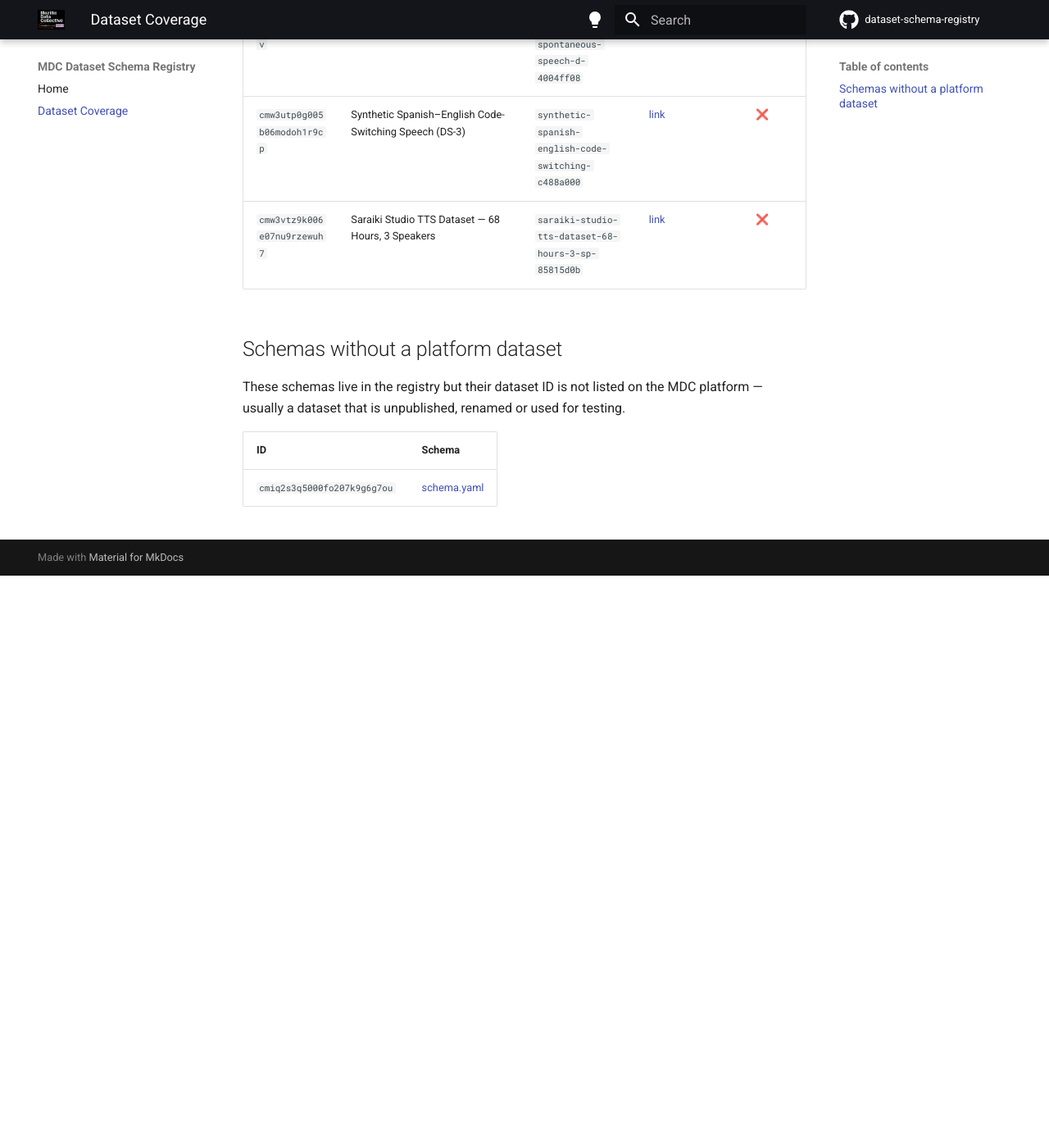
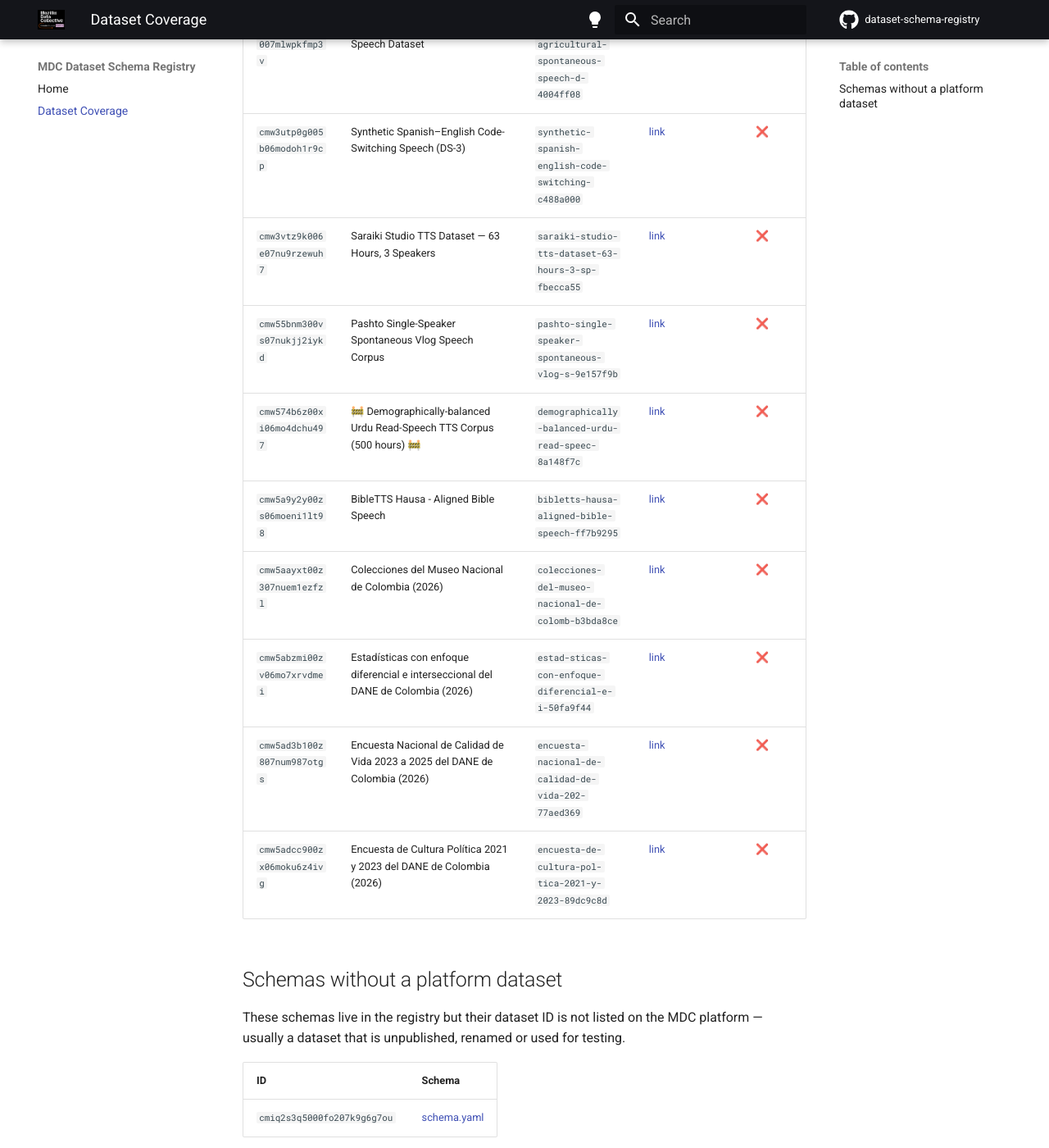
Before and after one commit to Mozilla-Data-Collective/dataset-schema-registry, an MkDocs documentation site: the page built from docs/dataset-coverage.md, in a window 1280 px wide and 1400 px high, scrolled down 127724 px. Shown: the whole window at 82% size. Built offline with MkDocs 1.6.1 and Material for MkDocs 9.7.7, drawn with Linux system fonts in a browser that asks for light colours; comment, search, counter and statistics services are not loaded; before the commit the page ends 128426 px from its top, so only the background shows below that; some of the changed text lies outside the part shown.

Commit message:
chore: update registry index and dataset coverage [skip ci]

```diff
--- a/docs/dataset-coverage.md
+++ b/docs/dataset-coverage.md
@@ -112,7 +112,7 @@ data programmatically.
 | `cmkcy8in2004umo0775mye43g` | Khmer ASR Cultural Dataset | `khmer-asr-cultural-dataset-7f42ad25` | [link](https://mozilladatacollective.com/datasets/cmkcy8in2004umo0775mye43g) | ✅ |
 | `cmkfm6xtw00k2nv07oakesnix` | DataTrust Africa: Speech Corpus of Public Radio Recordings from Northern Uganda | `datatrust-africa-speech-corpus-of-public-84630945` | [link](https://mozilladatacollective.com/datasets/cmkfm6xtw00k2nv07oakesnix) | ❌ |
 | `cmkfm9fbl00nto0070sdcrak2` | Effect AI Scripted Speech 1.0 - English | `effect-ai-scripted-speech-1-0-english-6feecf00` | [link](https://mozilladatacollective.com/datasets/cmkfm9fbl00nto0070sdcrak2) | ✅ |
-| `cmkh2stj6004mmj0751rn8vq6` | ddd-kenya-luhya-70hrs-asr | `ddd-kenya-luhya-70hrs-asr-6a0a25c7` | [link](https://mozilladatacollective.com/datasets/cmkh2stj6004mmj0751rn8vq6) | ❌ |
+| `cmkh2stj6004mmj0751rn8vq6` | DDD Luhya ASR Speech Dataset (70 hours), Research | `ddd-luhya-asr-speech-dataset-70-hours-re-0e24399b` | [link](https://mozilladatacollective.com/datasets/cmkh2stj6004mmj0751rn8vq6) | ❌ |
 | `cmkh3nwms0052nv07997y38zx` | RFE/RL Tatar-Bashkir News Text Corpus | `rfe-rl-tatar-bashkir-news-text-corpus-81671cd4` | [link](https://mozilladatacollective.com/datasets/cmkh3nwms0052nv07997y38zx) | ❌ |
 | `cmkh3vrob005pmj07vgm55iha` | HESEIA Sentence Bias Dataset | `heseia-sentence-bias-dataset-9caa8462` | [link](https://mozilladatacollective.com/datasets/cmkh3vrob005pmj07vgm55iha) | ❌ |
 | `cmkh9rso90076nv076jwxgjv3` | English–Punjabi (Shahmukhi) Parallel Sentences Corpus (Mediamen Archives) | `english-punjabi-shahmukhi-parallel-sente-b370d74f` | [link](https://mozilladatacollective.com/datasets/cmkh9rso90076nv076jwxgjv3) | ❌ |
@@ -193,9 +193,9 @@ data programmatically.
 | `cmmknsho4014wmf087kvq5rc6` | Kokoro Speech Dataset | `kokoro-speech-dataset-74e9c24b` | [link](https://mozilladatacollective.com/datasets/cmmknsho4014wmf087kvq5rc6) | ✅ |
 | `cmmm2ru5r003nmd07p53h9wdw` | TTS Balinese Language | `tts-balinese-language-884fa798` | [link](https://mozilladatacollective.com/datasets/cmmm2ru5r003nmd07p53h9wdw) | ❌ |
 | `cmmm7rvm200b9md07h3pv8uae` | TODa: Tamazight Open Dataset | `toda-tamazight-open-dataset-3eef2658` | [link](https://mozilladatacollective.com/datasets/cmmm7rvm200b9md07h3pv8uae) | ❌ |
-| `cmmng8btl000yl807k8qtx891` | ddd-kenya-somali-68hrs-asr-part1 | `ddd-kenya-somali-68hrs-asr-part1-41a99fae` | [link](https://mozilladatacollective.com/datasets/cmmng8btl000yl807k8qtx891) | ❌ |
-| `cmmnixx2d0043ml07zbq1i7oi` | ddd-kenya-somali-68hrs-asr-part2 | `ddd-kenya-somali-68hrs-asr-part2-019894e7` | [link](https://mozilladatacollective.com/datasets/cmmnixx2d0043ml07zbq1i7oi) | ❌ |
-| `cmmniydvi0047ml07nt6z5xud` | ddd-kenya-somali-68hrs-asr-part3 | `ddd-kenya-somali-68hrs-asr-part3-ceb2b9db` | [link](https://mozilladatacollective.com/datasets/cmmniydvi0047ml07nt6z5xud) | ❌ |
+| `cmmng8btl000yl807k8qtx891` | DDD Somali ASR Speech Dataset (68 hours), Part 1 of 3, Research | `ddd-somali-asr-speech-dataset-68-hours-p-f680c21a` | [link](https://mozilladatacollective.com/datasets/cmmng8btl000yl807k8qtx891) | ❌ |
+| `cmmnixx2d0043ml07zbq1i7oi` | DDD Somali ASR Speech Dataset (68 hours), Part 2 of 3, Research | `ddd-somali-asr-speech-dataset-68-hours-p-7fbc2cc5` | [link](https://mozilladatacollective.com/datasets/cmmnixx2d0043ml07zbq1i7oi) | ❌ |
+| `cmmniydvi0047ml07nt6z5xud` | DDD Somali ASR Speech Dataset (68 hours), Part 3 of 3, Research | `ddd-somali-asr-speech-dataset-68-hours-p-02650907` | [link](https://mozilladatacollective.com/datasets/cmmniydvi0047ml07nt6z5xud) | ❌ |
 | `cmmno795h009hml07dh7uefvp` | Malayalam Time-Aligned Speech Corpus | `malayalam-time-aligned-speech-corpus-7e1aa43f` | [link](https://mozilladatacollective.com/datasets/cmmno795h009hml07dh7uefvp) | ❌ |
 | `cmmus79780030ms07vyi4dsr5` | BECO Brahui Literature Corpus | `beco-brahui-literature-corpus-3f63fc56` | [link](https://mozilladatacollective.com/datasets/cmmus79780030ms07vyi4dsr5) | ❌ |
 | `cmmvykcrs0050ny07vkwww5gi` | Urdu Multi-Speaker TTS Dataset | `urdu-multi-speaker-tts-dataset-d0701b9b` | [link](https://mozilladatacollective.com/datasets/cmmvykcrs0050ny07vkwww5gi) | ❌ |
@@ -1240,7 +1240,14 @@ data programmatically.
 | `cmw27i5lm000708moo1vjjdql` | Biblioteca Digital del Ministerio de Educación de Chile (2026) | `biblioteca-digital-del-ministerio-de-edu-cf3e4c7a` | [link](https://mozilladatacollective.com/datasets/cmw27i5lm000708moo1vjjdql) | ❌ |
 | `cmw2gjt1j004007mlwpkfmp3v` | Dholuo Agricultural Spontaneous Speech Dataset | `dholuo-agricultural-spontaneous-speech-d-4004ff08` | [link](https://mozilladatacollective.com/datasets/cmw2gjt1j004007mlwpkfmp3v) | ❌ |
 | `cmw3utp0g005b06modoh1r9cp` | Synthetic Spanish–English Code-Switching Speech (DS-3) | `synthetic-spanish-english-code-switching-c488a000` | [link](https://mozilladatacollective.com/datasets/cmw3utp0g005b06modoh1r9cp) | ❌ |
-| `cmw3vtz9k006e07nu9rzewuh7` | Saraiki Studio TTS Dataset — 68 Hours, 3 Speakers | `saraiki-studio-tts-dataset-68-hours-3-sp-85815d0b` | [link](https://mozilladatacollective.com/datasets/cmw3vtz9k006e07nu9rzewuh7) | ❌ |
+| `cmw3vtz9k006e07nu9rzewuh7` | Saraiki Studio TTS Dataset — 63 Hours, 3 Speakers | `saraiki-studio-tts-dataset-63-hours-3-sp-fbecca55` | [link](https://mozilladatacollective.com/datasets/cmw3vtz9k006e07nu9rzewuh7) | ❌ |
+| `cmw55bnm300vs07nukjj2iykd` | Pashto Single-Speaker Spontaneous Vlog Speech Corpus | `pashto-single-speaker-spontaneous-vlog-s-9e157f9b` | [link](https://mozilladatacollective.com/datasets/cmw55bnm300vs07nukjj2iykd) | ❌ |
+| `cmw574b6z00xi06mo4dchu497` | 🚧 Demographically-balanced Urdu Read-Speech TTS Corpus (500 hours) 🚧 | `demographically-balanced-urdu-read-speec-8a148f7c` | [link](https://mozilladatacollective.com/datasets/cmw574b6z00xi06mo4dchu497) | ❌ |
+| `cmw5a9y2y00zs06moeni1lt98` | BibleTTS Hausa - Aligned Bible Speech | `bibletts-hausa-aligned-bible-speech-ff7b9295` | [link](https://mozilladatacollective.com/datasets/cmw5a9y2y00zs06moeni1lt98) | ❌ |
+| `cmw5aayxt00z307nuem1ezfzl` | Colecciones del Museo Nacional de Colombia (2026) | `colecciones-del-museo-nacional-de-colomb-b3bda8ce` | [link](https://mozilladatacollective.com/datasets/cmw5aayxt00z307nuem1ezfzl) | ❌ |
+| `cmw5abzmi00zv06mo7xrvdmei` | Estadísticas con enfoque diferencial e interseccional del DANE de Colombia (2026) | `estad-sticas-con-enfoque-diferencial-e-i-50fa9f44` | [link](https://mozilladatacollective.com/datasets/cmw5abzmi00zv06mo7xrvdmei) | ❌ |
+| `cmw5ad3b100z807num987otgs` | Encuesta Nacional de Calidad de Vida 2023 a 2025 del DANE de Colombia (2026) | `encuesta-nacional-de-calidad-de-vida-202-77aed369` | [link](https://mozilladatacollective.com/datasets/cmw5ad3b100z807num987otgs) | ❌ |
+| `cmw5adcc900zx06moku6z4ivg` | Encuesta de Cultura Política 2021 y 2023 del DANE de Colombia (2026) | `encuesta-de-cultura-pol-tica-2021-y-2023-89dc9c8d` | [link](https://mozilladatacollective.com/datasets/cmw5adcc900zx06moku6z4ivg) | ❌ |
 
 ## Schemas without a platform dataset
 
```
Also changed, not shown: other parts of docs/dataset-coverage.md (+3 -3 lines), 1 other file.
